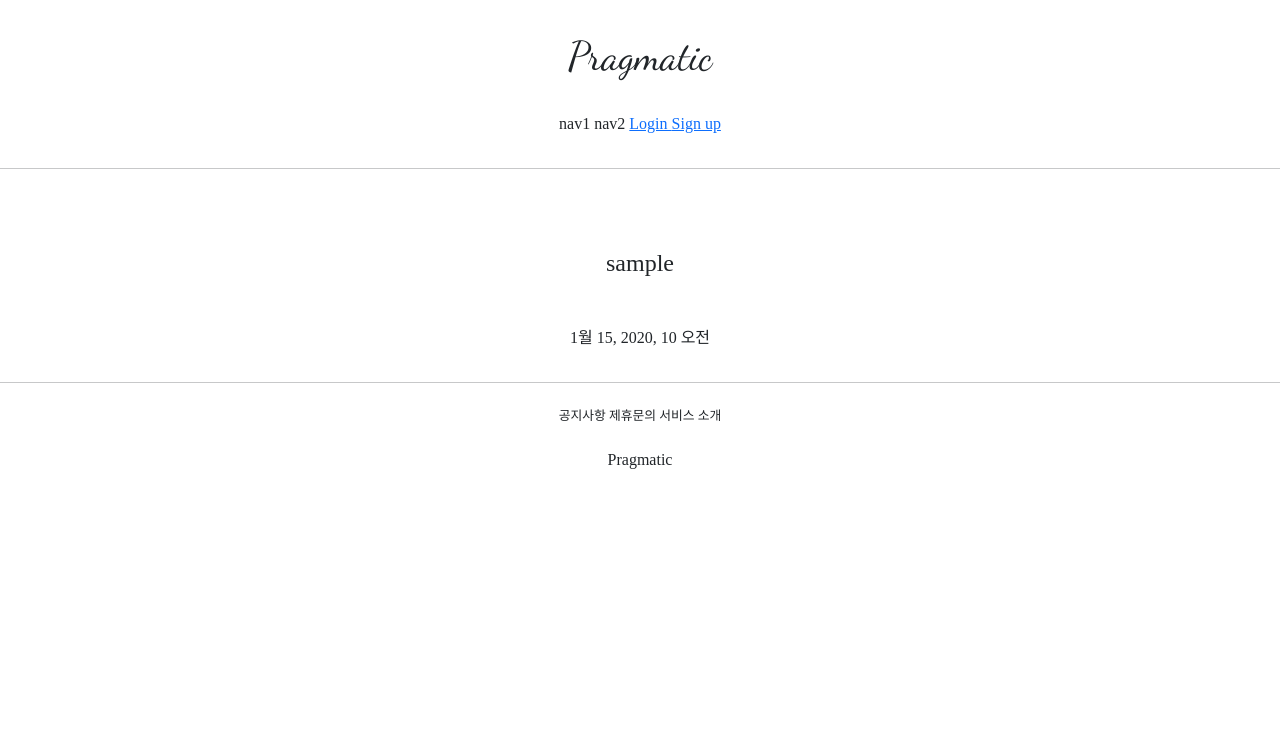
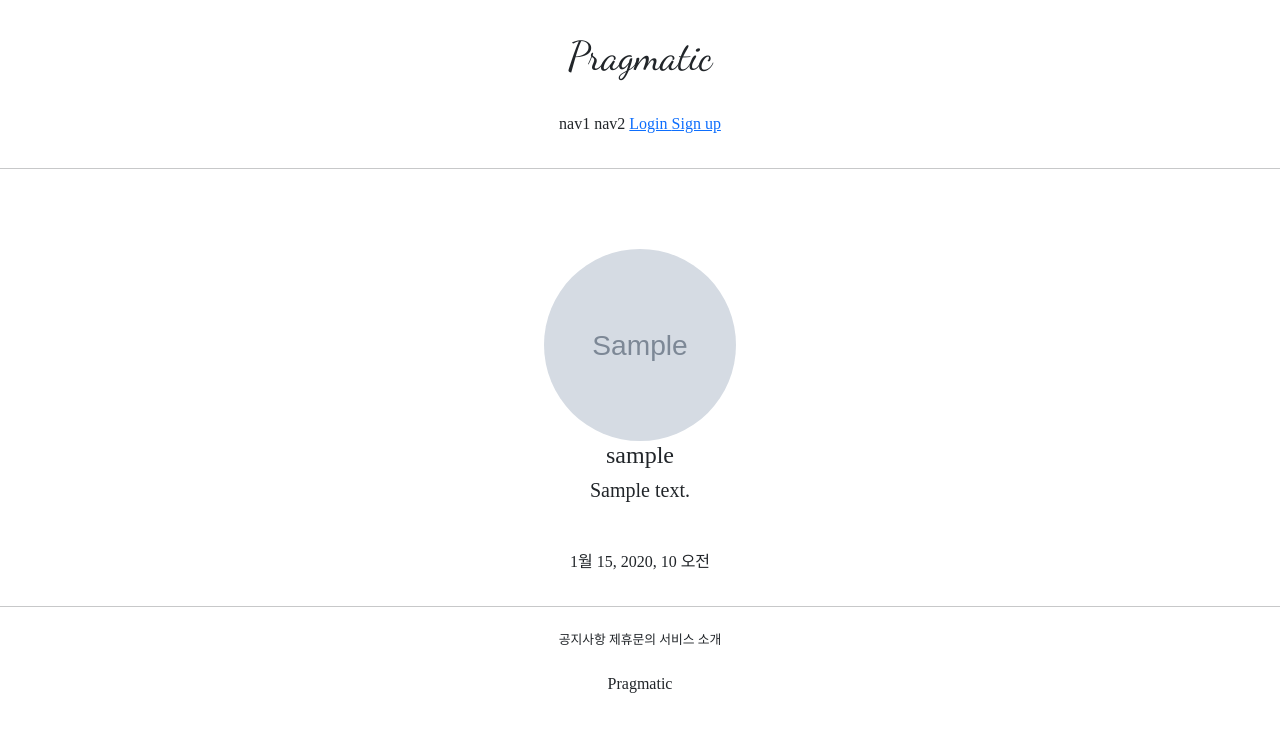
Before and after one commit to IT-HONGREAT/Frozen, a Django app: page /accounts/detail/1 in a window 1280 px wide. Shown: the top 732 px of the page. Run offline with Django 3.2, Linux system fonts and the light colour scheme; tables that the repository leaves empty hold one stand-in row (values such as "Sample post"); grey boxes marked "Sample" are stand-in pictures; parts of the project's set-up code (start-up, migrations or seed data) failed here and were passed over; some libraries are stand-ins or nearby versions; some web fonts are replaced.

Commit message:
7/27 GIS class commit_2; 이미지html 변경 및 css에서 이미지 클래스 설정

```diff
--- a/accountapp/templates/accountapp/detail.html
+++ b/accountapp/templates/accountapp/detail.html
@@ -4,7 +4,19 @@
 
     <div class="text-center mw-500 m-auto">
         <div class="m-5">
-            <h4>{{ target_user.username }}</h4>
+            {% if target_user.profile %}
+                <img src="{{ target_user.profile.image.url }}"
+                     class="profile_image"
+                     alt="profile image">
+                <h4>{{ target_user.profile.nickname }}</h4>
+                <h5>{{ target_user.profile.message }}</h5>
+            {% else %}
+            <h4>
+                <a href = "{% url 'profileapp:create' %}">
+                    Create Profile
+                </a>
+            </h4>
+            {% endif %}
         </div>
         <div>
             {{ target_user.date_joined }}
--- a/djangoProject_1/urls.py
+++ b/djangoProject_1/urls.py
@@ -13,6 +13,8 @@ Including another URLconf
     1. Import the include() function: from django.urls import include, path
     2. Add a URL to urlpatterns:  path('blog/', include('blog.urls'))
 """
+from django.conf import settings
+from django.conf.urls.static import static
 from django.contrib import admin
 from django.urls import path, include
 
@@ -21,4 +23,4 @@ urlpatterns = [
     path('accounts/',include('accountapp.urls')),
     path('profiles/', include('profileapp.urls')),
 
-]
+] + static(settings.MEDIA_URL, document_root=settings.MEDIA_ROOT)
--- a/static/base.css
+++ b/static/base.css
@@ -22,3 +22,10 @@
     padding: 1rem 1.5rem;
 
 }
+.profile_image {
+    height: 12rem;
+    width: 12rem;
+    border-radius: 20rem;
+    object-fit: cover;
+
+}
```
